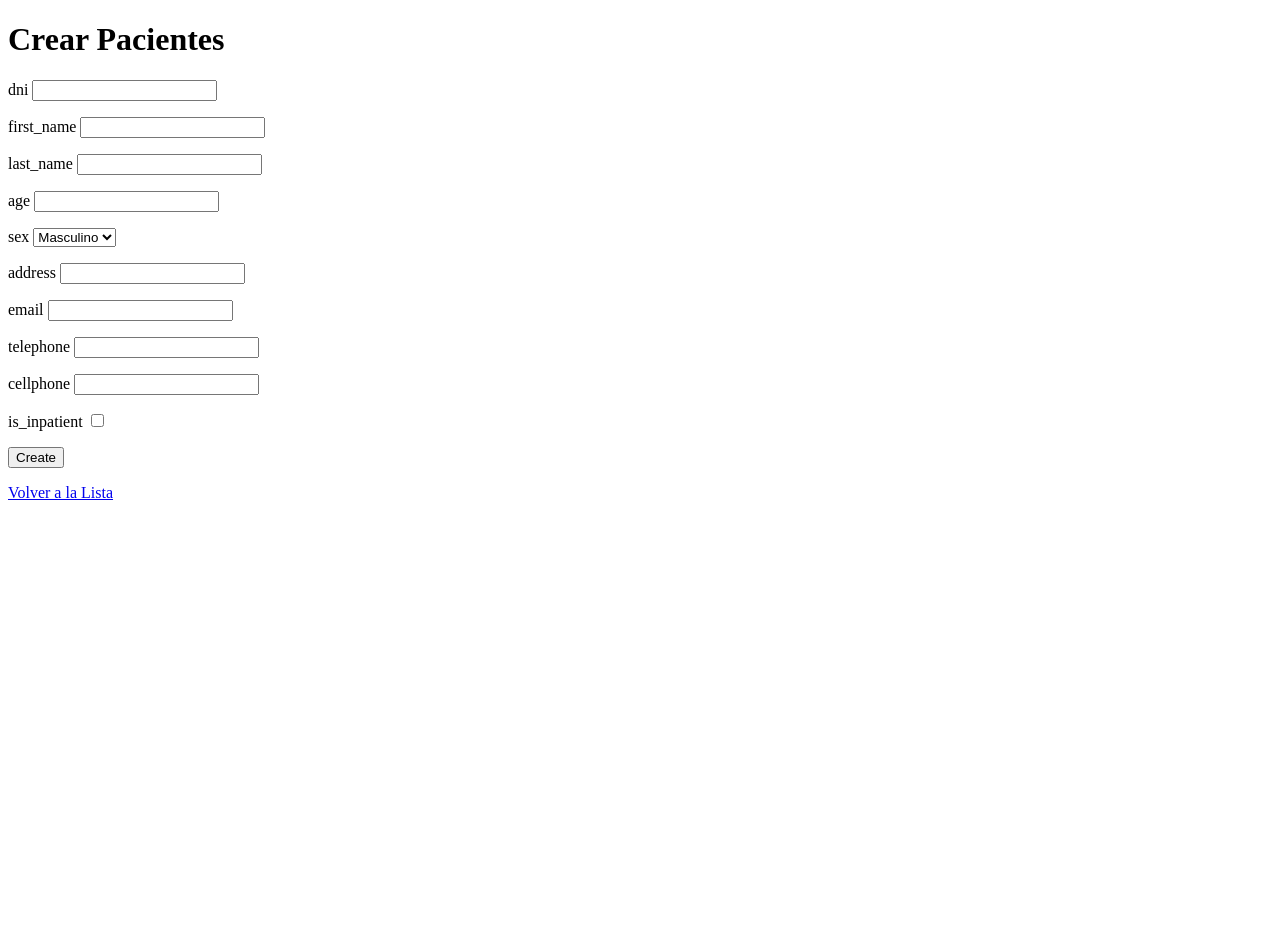
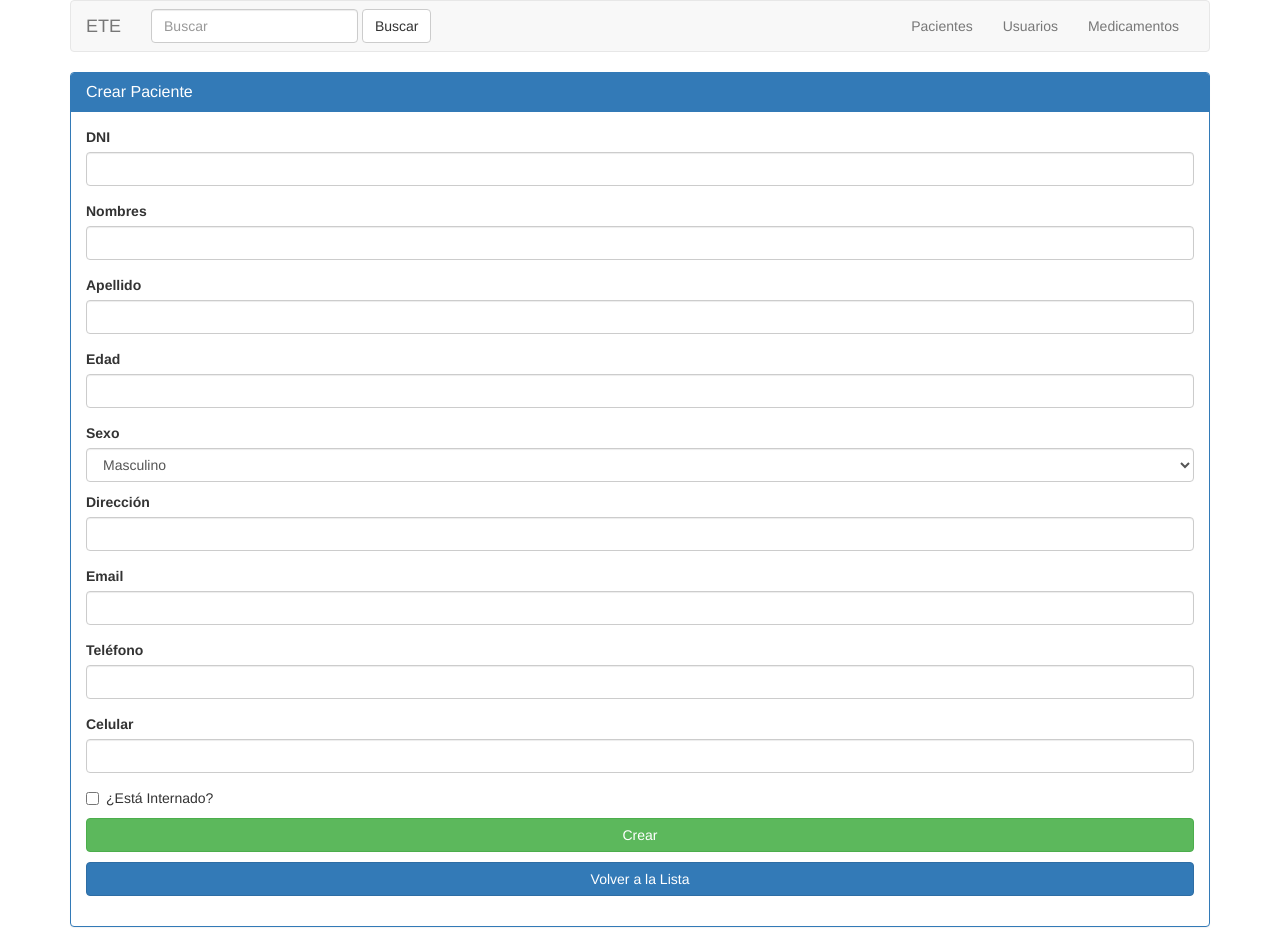
Before and after one commit to dgnest/hospital, a Django app: template hospital/templates/patient/create.html in a window 1280 px wide. Before the commit the page ends 500 px from the top, so only its background shows below. Run offline with Django 3.2, Linux system fonts and the light colour scheme; the template is opened without the code that fills it, so the values that code supplies are empty; parts of the project's set-up code (start-up, migrations or seed data) failed here and were passed over; some libraries are stand-ins or nearby versions.

Commit message:
add style to Create Patient. Add password field to create patien form

```diff
--- a/hospital/expose_the_user/views.py
+++ b/hospital/expose_the_user/views.py
@@ -59,6 +59,7 @@ def record_user(request):
     first_name = request.POST['first_name']
     last_name = request.POST['last_name']
     email = request.POST['email']
+    password = request.POST['password']
     is_superuser = request.POST.get('is_superuser', False)
 
     user = User.objects.create(
@@ -68,6 +69,8 @@ def record_user(request):
         email=email,
         is_superuser=is_superuser,
     )
+    user.set_password(password)
+    user.save()
 
     return user
 
@@ -94,6 +97,7 @@ def update_user(request, pk):
     first_name = request.POST['first_name']
     last_name = request.POST['last_name']
     email = request.POST['email']
+    password = request.POST['password']
     is_superuser = request.POST.get('is_superuser', False)
 
     user = get_object_or_404(User, pk=pk)
--- a/hospital/templates/patient/create.html
+++ b/hospital/templates/patient/create.html
@@ -1,78 +1,79 @@
-<!DOCTYPE html>
-<html>
+{% extends "base.html" %}
+{% load staticfiles %}
 
-<head>
-  <meta charset="utf-8">
-  <meta http-equiv="X-UA-Compatible" content="IE=edge">
-  <title></title>
-  <link rel="stylesheet" href="">
-</head>
+{% block content %}
 
-<body>
+<div class="panel panel-primary">
 
-  <h1>Crear Pacientes</h1>
-  <form action="" method="post">
+  <div class="panel-heading">
+    <h1 class="panel-title">Crear Paciente</h1>
+  </div>
+
+  <article class="panel-body">
+    <form action="" method="post" role="form">
       {% csrf_token %}
-    <p>
-      <label for="">dni</label>
-      <input name="dni" type="text">
-    </p>
+      <div class="form-group">
+        <label for="dni">DNI</label>
+        <input name="dni" id="dni" type="text" class="form-control" required>
+      </div>
 
-    <p>
-      <label for="">first_name</label>
-      <input name="first_name" type="text">
-    </p>
+      <div class="form-group">
+        <label for="first_name">Nombres</label>
+        <input name="first_name" id="first_name" type="text" class="form-control" required>
+      </div>
 
-    <p>
-      <label for="">last_name</label>
-      <input name="last_name" type="text">
-    </p>
+      <div class="form-group">
+        <label for="last_name">Apellido</label>
+        <input name="last_name" id="last_name" type="text" class="form-control" required>
+      </div>
 
-    <p>
-      <label for="">age</label>
-      <input name="age" type="number">
-    </p>
+      <div class="form-group">
+        <label for="age">Edad</label>
+        <input name="age" id="age" type="number" class="form-control" required>
+      </div>
 
-    <p>
-      <label for="">sex</label>
-      <select name="sex">
+      <div class="form-group">
+        <label for="sex">Sexo</label>
+        <select name="sex" id="sex" class="form-control" required>
           <option value="M">Masculino</option>
           <option value="F">Femenino</option>
         </select>
       </p>
 
-    <p>
-      <label for="">address</label>
-      <input name="address" type="text">
-    </p>
+      <div class="form-group">
+        <label for="address">Dirección</label>
+        <input name="address" id="address" type="text" class="form-control">
+      </div>
+
+      <div class="form-group">
+        <label for="email">Email</label>
+        <input name="email" id="email" type="email" class="form-control">
+      </div>
+
+      <div class="form-group">
+        <label for="telephone">Teléfono</label>
+        <input name="telephone" id="telephone" type="text" class="form-control">
+      </div>
+
+      <div class="form-group">
+        <label for="cellphone">Celular</label>
+        <input name="cellphone" id="cellphone" type="text" class="form-control">
+      </div>
+
+      <div class="checkbox">
+        <label>
+          <input name="is_inpatient" type="checkbox"> ¿Está Internado?
+        </label>
+      </div>
 
       <p>
-      <label for="">email</label>
-      <input name="email" type="email">
+        <button type="submit" class="btn btn-success btn-block"/> Crear</button>
       </p>
-
-    <p>
-      <label for="">telephone</label>
-      <input name="telephone" type="text">
-    </p>
-
-    <p>
-      <label for="">cellphone</label>
-      <input name="cellphone" type="text">
-    </p>
-
-    <p>
-      <label for="">is_inpatient</label>
-      <input name="is_inpatient" type="checkbox">
-    </p>
-
-    <input type="submit" value="Create" />
     </form>
 
     <p>
-    <a href="{% url 'patient_app:patients-list' %}"> Volver a la Lista </a>
+      <a href="{% url 'patient_app:patients-list' %}" class="btn btn-primary btn-block"> Volver a la Lista </a>
     </p>
+  </article>
 
-</body>
-
-</html>
+{% endblock content %}
```
Also changed, not shown: hospital/templates/expose_the_user/create.html (+13 -8 lines). Lines whose indentation alone changed are shown as unchanged.
